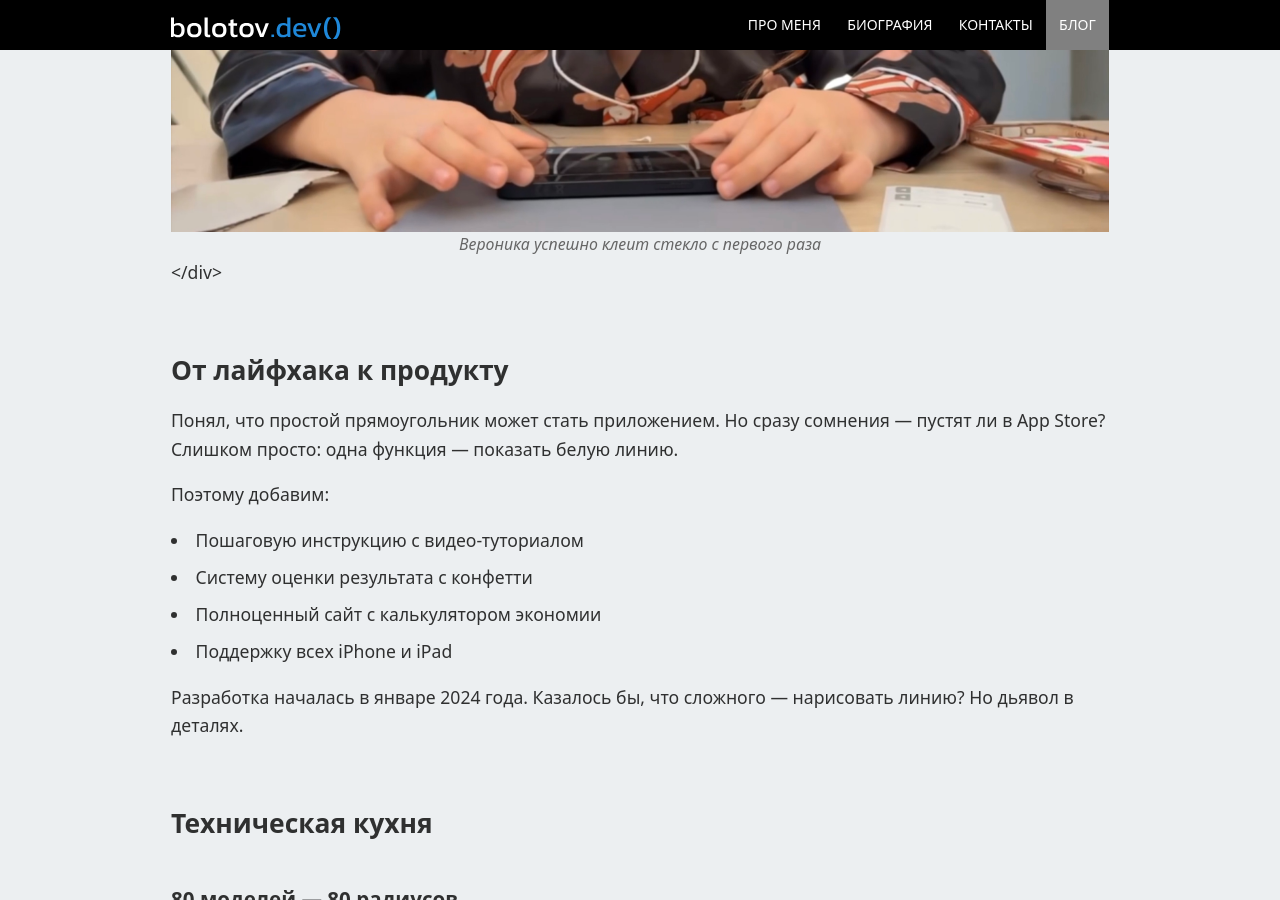
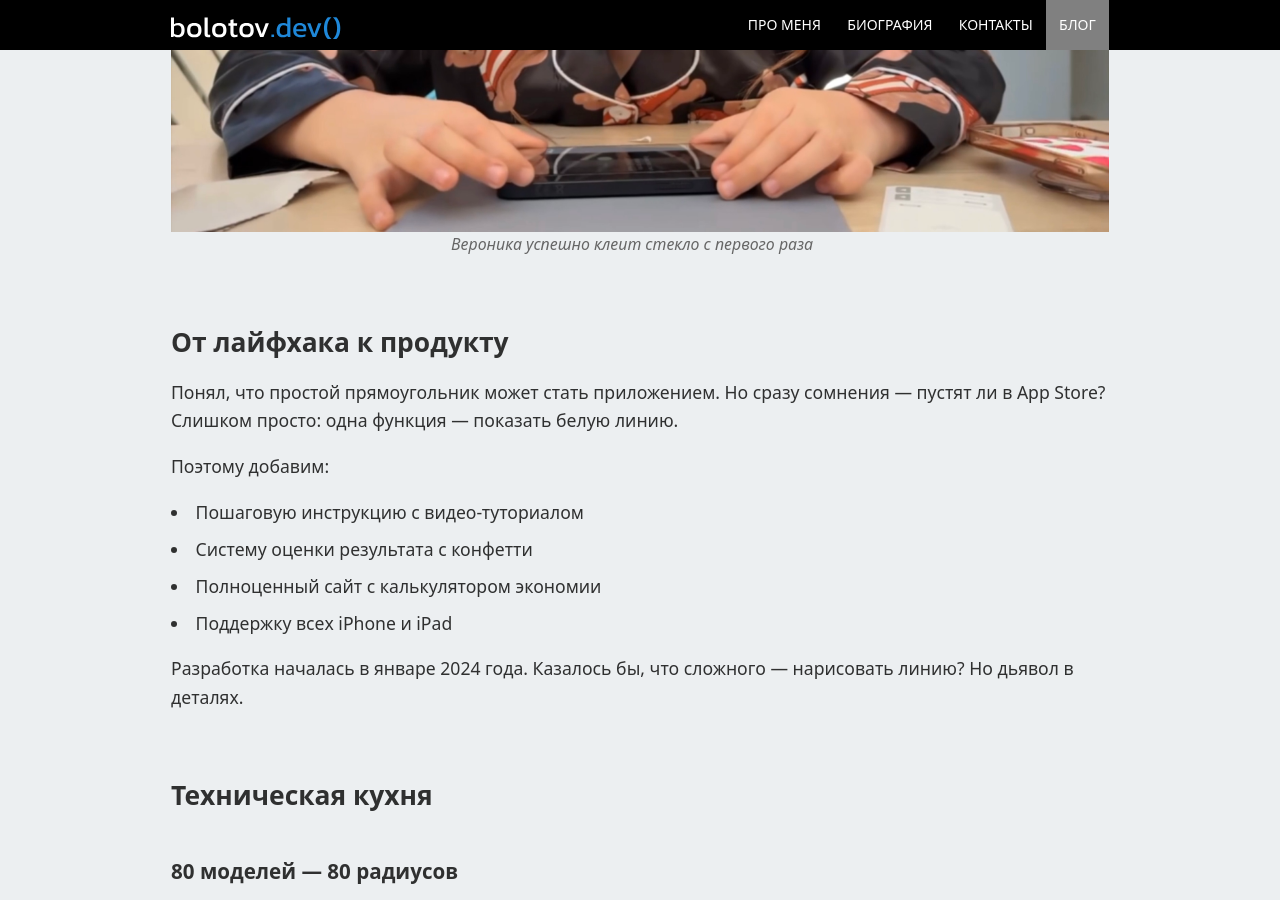
Before and after one commit to artembolotov/artembolotov.github.io, a Jekyll site: the page built from blog/_posts/2025-08-10-screenlines.md, in a window 1280 px wide and 900 px high, scrolled down 2613 px. Built offline with Jekyll 4.4.1, drawn with Linux system fonts in a browser that asks for light colours.

Commit message:
Fixed div

```diff
--- a/_includes/img.html
+++ b/_includes/img.html
@@ -21,7 +21,7 @@ Usage:
   {% assign image_path = '/blog/img/' | append: post_name | append: '/' | append: include.src %}
 {% endif %}
 
-<div class="single_image"></div>
+<div class="single_image">
 <img src="{{ image_path }}" alt="{{ include.alt | default: '' }}">
 {% if include.caption %}<em class="image-caption">{{ include.caption }}</em>{% endif %}
 </div>
```
